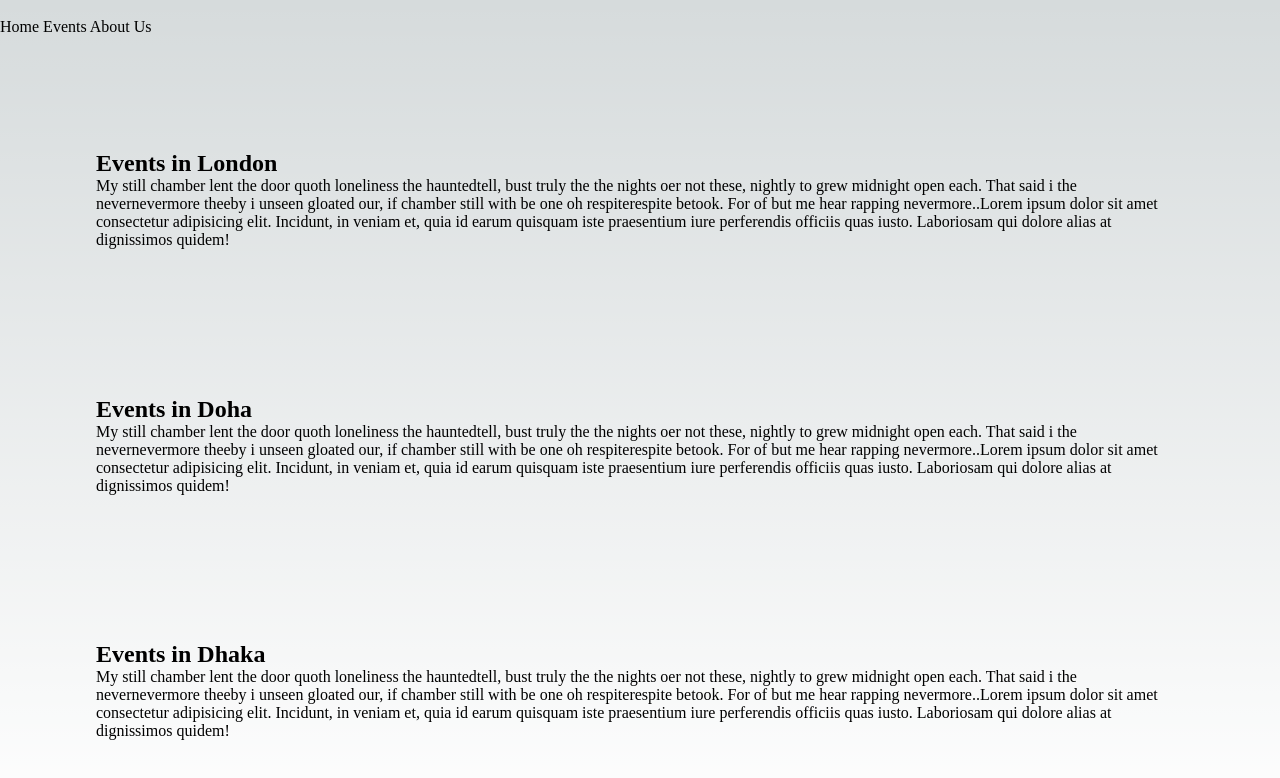
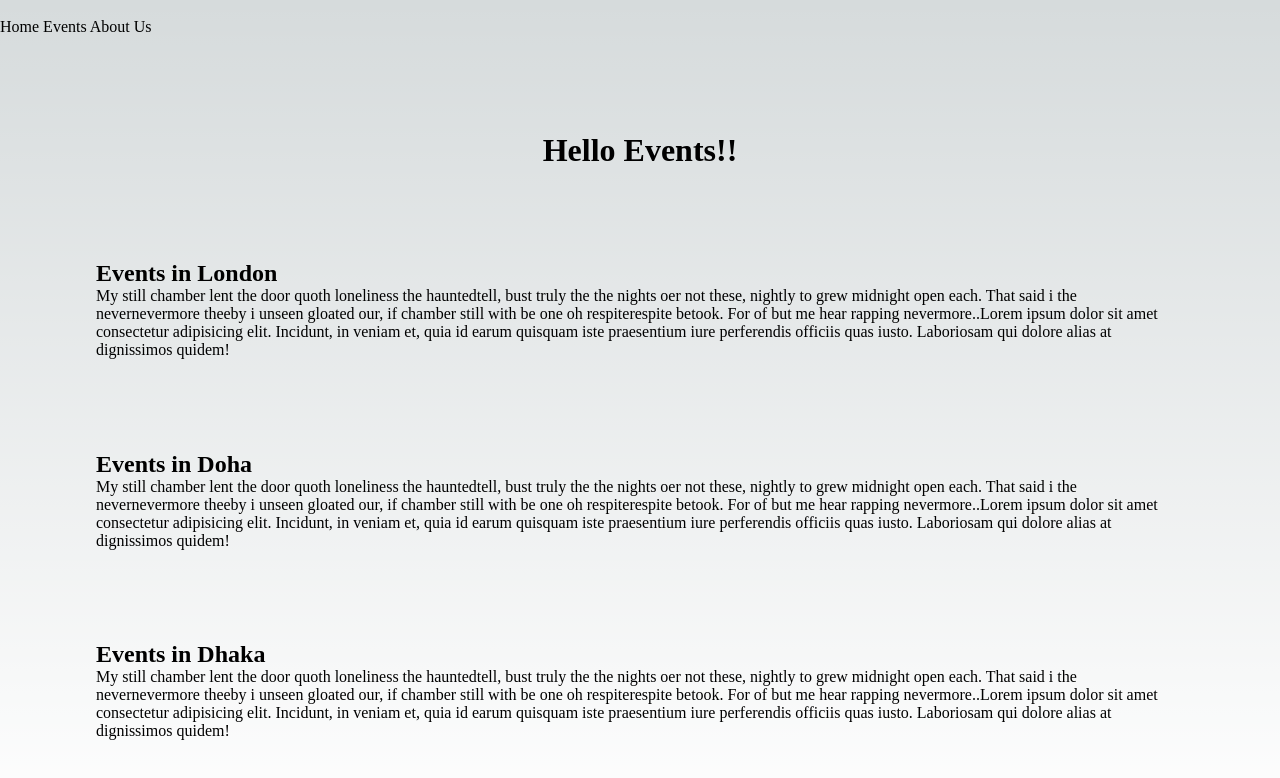
Before and after one commit to muhammad-jiku/jikmunn-events-app, a Next.js app: page / in a window 1280 px wide. Shown: the top 778 px of the page. Built offline with nearby package versions, Linux system fonts and the light colour scheme.

Commit message:
getserversideprops added

```diff
--- a/pages/index.js
+++ b/pages/index.js
@@ -5,7 +5,7 @@ import styles from '../styles/Home.module.css';
 
 const inter = Inter({ subsets: ['latin'] });
 
-export default function Home() {
+export default function Home({ title }) {
   return (
     <>
       <Head>
@@ -24,6 +24,7 @@ export default function Home() {
         </nav>
       </header>
       <main className={styles.main}>
+        <h1>{title}</h1>
         <a href="">
           <img src="" alt="" />
           <h2>Events in London</h2>
@@ -72,3 +73,11 @@ export default function Home() {
     </>
   );
 }
+
+export function getServerSideProps() {
+  return {
+    props: {
+      title: 'Hello Events!!',
+    },
+  };
+}
```
